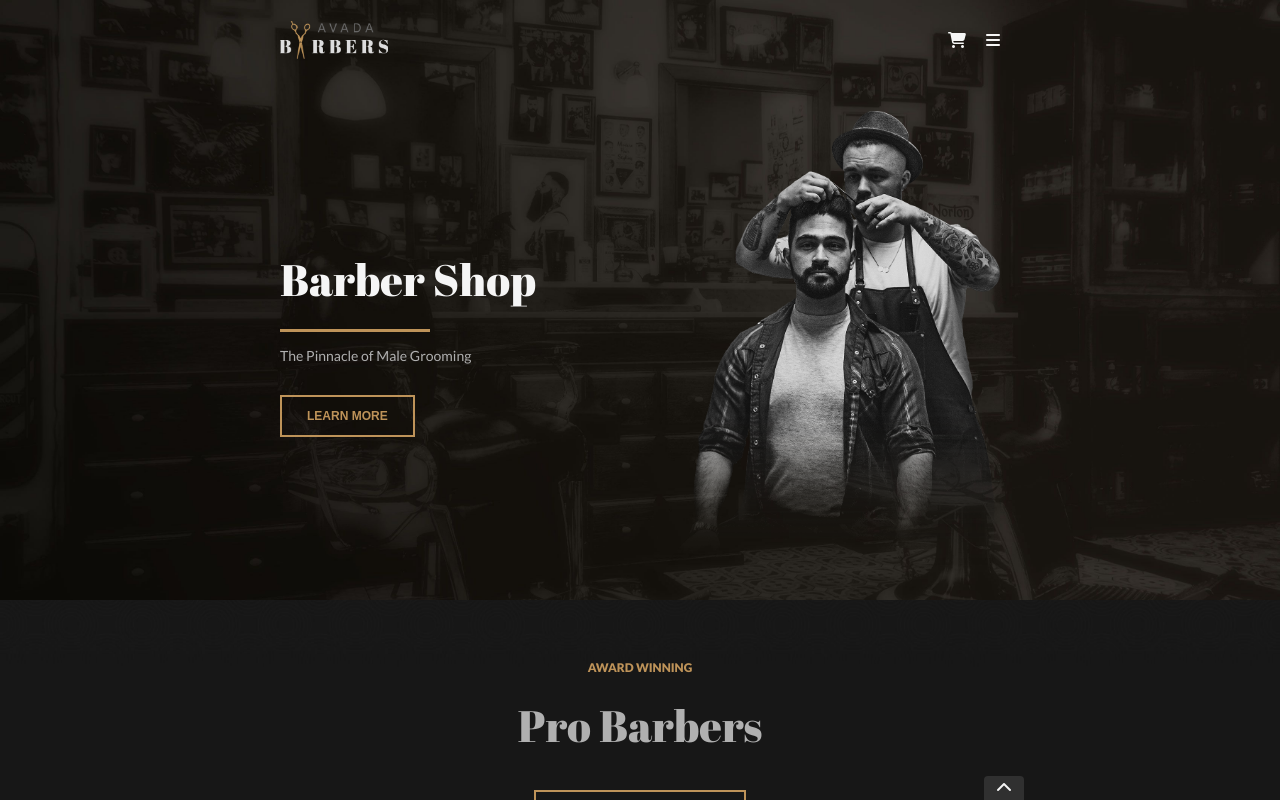
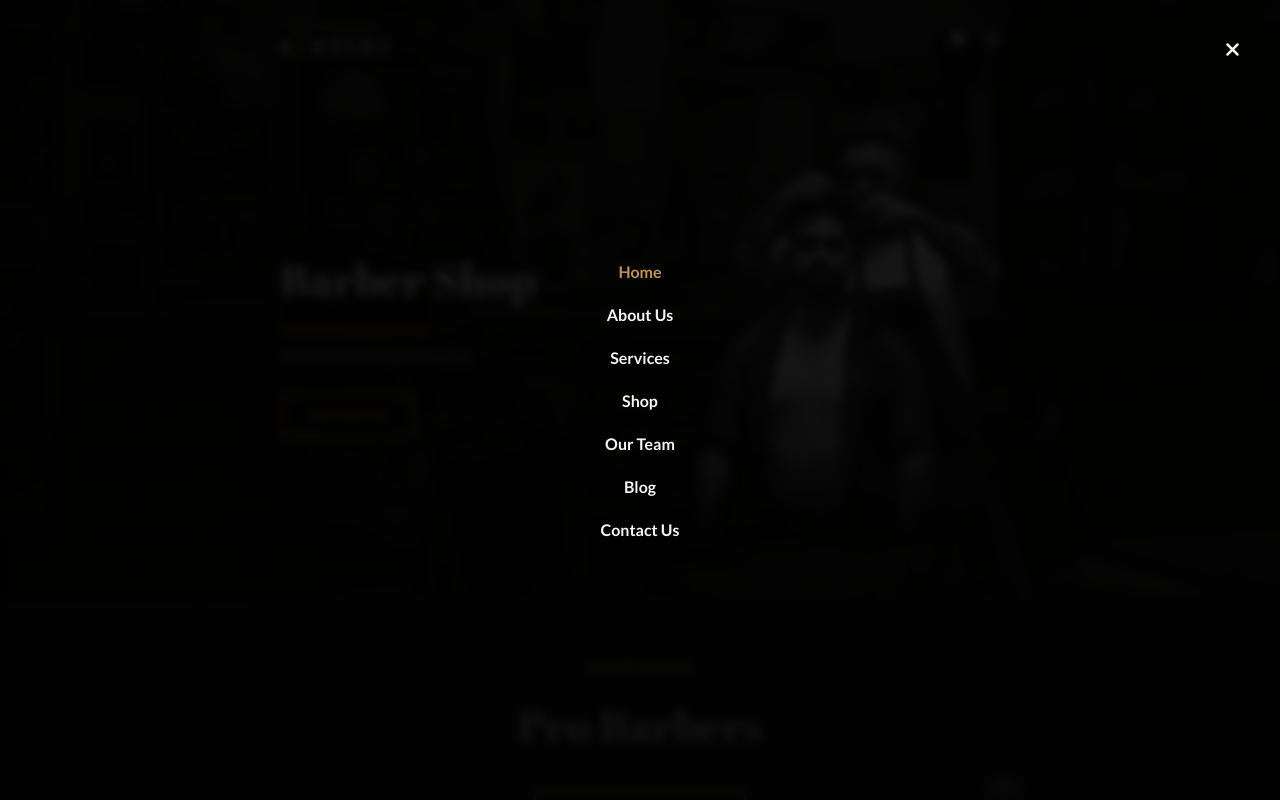
Before and after one commit to danielecolaci/proj-html-vuejs, a Vue app: page / in a window 1280 px wide. Both pictures are taken after a click on the icon 993 px from the left and 40 px from the top of the page. Shown: the top 800 px of the page. Built offline with nearby package versions, Linux system fonts and the light colour scheme.

Commit message:
Add Modal with js function to open and close

```diff
--- a/src/assets/styles/style.css
+++ b/src/assets/styles/style.css
@@ -11,6 +11,7 @@
     padding: 0;
     box-sizing: border-box;
     scroll-behavior: smooth;
+    transition: all 0.5s ease;
 }
 
 body {
@@ -66,7 +67,6 @@ hr {
 i {
     color: var(--light);
     cursor: pointer;
-    transition: all 0.5s ease;
 
     &:hover {
         color: var(--primary-color);
@@ -84,7 +84,6 @@ button {
     padding: 12px 25px;
     margin: 15px auto;
     cursor: pointer;
-    transition: background-color 0.5s ease, color 0.5s ease;
 
     &:hover {
         background-color: var(--primary-color);
@@ -99,13 +98,6 @@ button {
 .blog button:hover {
     color: var(--light);
 }
-
-/* Debug */
-
-.debug {
-    border: 1px dashed black;
-}
-
 
 header {
     height: 600px;
@@ -129,6 +121,7 @@ header {
         .icon {
             gap: 20px;
         }
+
     }
 
     .jumbotron {
@@ -153,10 +146,9 @@ header {
     position: fixed;
     bottom: 0;
     right: 20%;
-    z-index: 9999;
+    z-index: 999;
     cursor: pointer;
 }
-
 
 footer {
     height: auto;
@@ -166,7 +158,6 @@ footer {
         justify-content: space-between;
         align-items: center;
         height: 300px;
-    }
 
         p {
             font-size: 10px;
@@ -175,6 +166,7 @@ footer {
         i {
             margin: 20px auto;
         }
+
     }
 
     .copyright {
@@ -184,8 +176,6 @@ footer {
         background-color: #161718;
     }
 
-.footer-image {
-    margin-bottom: 15px;
 }
 
 .pro {
@@ -303,3 +293,39 @@ footer {
 .section-title {
     margin: auto;
 }
+
+.modale {
+    background-color: rgba(0, 0, 0, 0.9);
+    backdrop-filter: blur(5px);
+    width: 100vw;
+    height: 100vh;
+    gap: 24px;
+    position: fixed;
+    top: 0;
+    bottom: 0;
+    z-index: 99999;
+
+    h3 {
+        font-size: 16px;
+        color: var(--light);
+        cursor: pointer;
+
+        &:hover {
+            color: var(--secondary-color);
+            font-size: 18px;
+        }
+
+    }
+
+    .current {
+        color: var(--primary-color);
+    }
+
+    i {
+        position: absolute;
+        top: 40px;
+        right: 40px;
+        font-size: 20px;
+    }
+
+}
--- a/src/assets/styles/style_components/background.css
+++ b/src/assets/styles/style_components/background.css
@@ -9,14 +9,6 @@ header {
     background-image: url(/images/jumbotron_1.jpg);
     background-size: cover;
 
-    .logo {
-        width: 108px;
-        height: 38px;
-        margin: 10px 0;
-        background-size: cover;
-        background-image: url(/images/avadabarbers-logo-x2.png);
-    }
-
     .jumbotron-img {
         background-image: url(/images/jumbotron_image.png);
         background-size: contain;
@@ -24,6 +16,14 @@ header {
         width: 334px;
     }
 
+}
+
+.logo {
+    width: 108px;
+    height: 38px;
+    margin: 10px 0;
+    background-size: cover;
+    background-image: url(/images/avadabarbers-logo-x2.png);
 }
 
 /* Main */
@@ -153,6 +153,7 @@ footer {
         background-size: cover;
         width: 230px;
         height: 180px;
+        margin-bottom: 15px;
     }
 
     .footer-image.first {
--- a/src/components/Header.vue
+++ b/src/components/Header.vue
@@ -3,20 +3,39 @@ export default {
     name: 'Header',
     data() {
         return {
-
+            modal: false
+        }
+    },
+    methods: {
+        modalOpen() {
+            this.modal = !this.modal
+        },
+        modalClose() {
+            this.modal = false
         }
     }
 }
 </script>
 
 <template>
+    <div class="modale flex column flex-center" v-if="modal">
+        <h3 class="current">Home</h3>
+        <h3>About Us</h3>
+        <h3>Services</h3>
+        <h3>Shop</h3>
+        <h3>Our Team</h3>
+        <h3>Blog</h3>
+        <h3>Contact Us</h3>
+        <i class="fa-solid fa-xmark" @click="modalClose"></i>
+    </div>
+
     <header id="header">
         <div class="container">
             <nav class="flex">
                 <div class="logo image"></div>
                 <div class="icon flex">
                     <i class="fa-solid fa-cart-shopping"></i>
-                    <i class="fa-solid fa-bars"></i>
+                    <i class="fa-solid fa-bars" @click="modalOpen"></i>
                 </div>
             </nav>
             <div class="jumbotron flex image">
```
Lines whose indentation alone changed are shown as unchanged.
